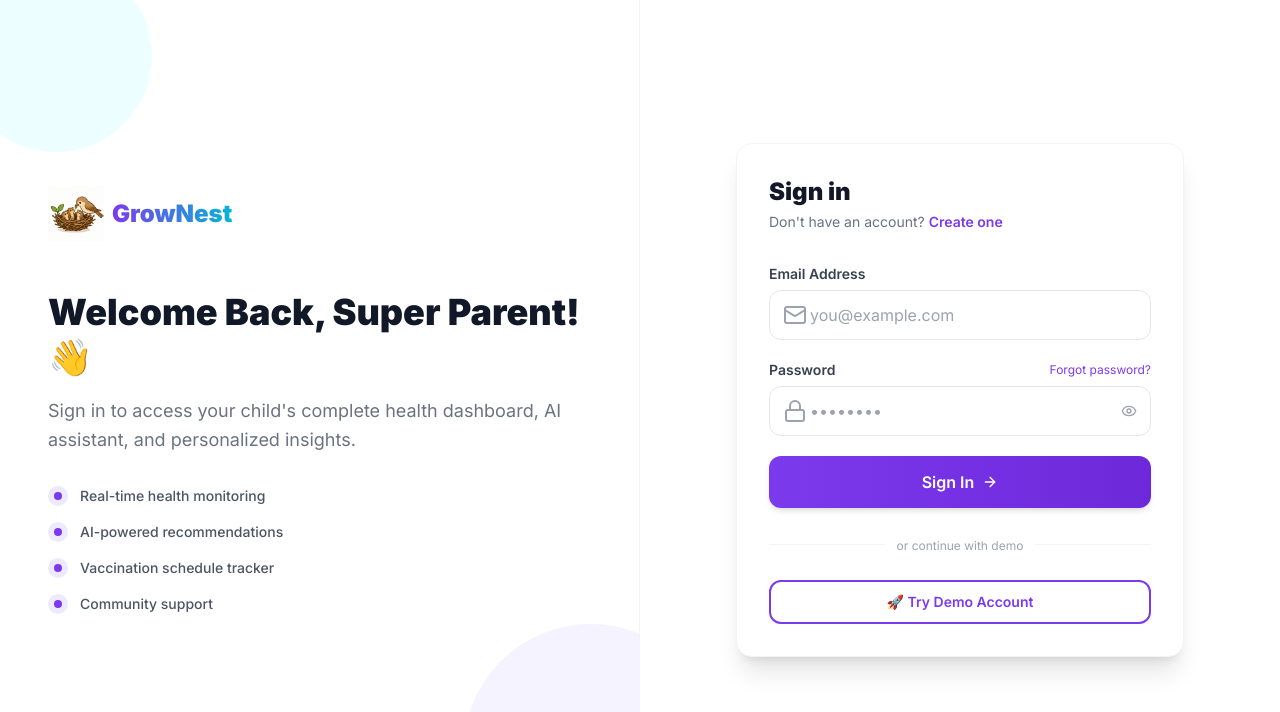
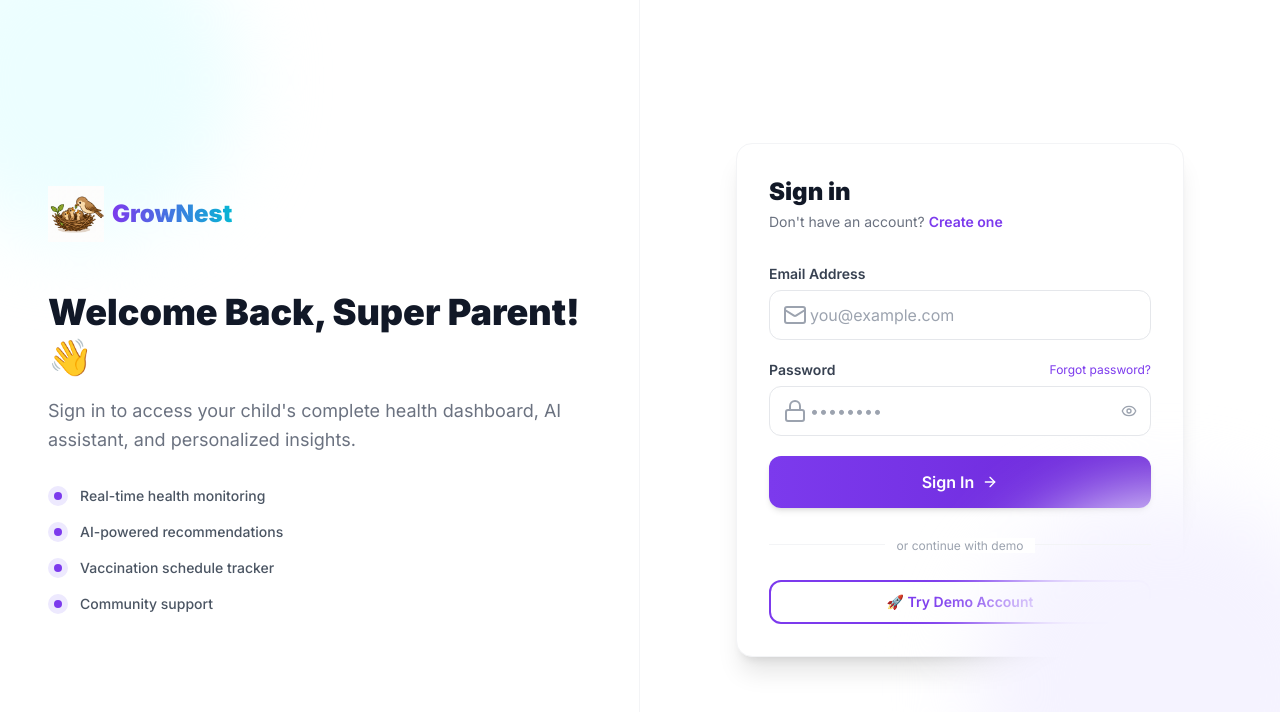
Before and after one commit to AJ987-geek/GrowNest-web, a React (Vite) app in the folder GrowNest-Frontend/: page /login in a window 1280 px wide. Shown: the top 712 px of the page. Built offline with nearby package versions, Linux system fonts and the light colour scheme.

Commit message:
Expand decorative circles across entire page

```diff
--- a/GrowNest-Frontend/src/pages/Login.jsx
+++ b/GrowNest-Frontend/src/pages/Login.jsx
@@ -65,10 +65,14 @@ export default function Login() {
     }
   };
   return (
-    <div className="min-h-screen flex bg-white dark:bg-gray-900">
+    <div className="min-h-screen flex relative overflow-hidden bg-white dark:bg-gray-900">
+      {/* Decorative circles for the entire page */}
+      <div className="absolute -bottom-20 -right-20 w-96 h-96 rounded-full bg-primary-50 dark:bg-gray-800/30 blur-2xl" />
+      <div className="absolute -top-20 -left-20 w-80 h-80 rounded-full bg-teal-50 dark:bg-gray-800/30 blur-2xl" />
+
       {/* Left panel */}
-      <div className="hidden lg:flex lg:w-1/2 relative overflow-hidden border-r border-gray-100 dark:border-gray-800">
-        <div className="relative z-10 flex flex-col justify-center px-12 text-gray-900 dark:text-white">
+      <div className="hidden lg:flex lg:w-1/2 relative z-10 border-r border-gray-100 dark:border-gray-800">
+        <div className="flex flex-col justify-center px-12 text-gray-900 dark:text-white w-full">
           <Link to="/" className="flex items-center gap-2 mb-12">
             <img src="/logo.png" alt="GrowNest Logo" className="w-14 h-14 object-cover" />
             <span className="text-2xl font-black gradient-text">GrowNest</span>
@@ -88,9 +92,6 @@ export default function Login() {
             ))}
           </div>
         </div>
-        {/* Decorative circles */}
-        <div className="absolute -bottom-20 -right-20 w-64 h-64 rounded-full bg-primary-50 dark:bg-gray-800/50" />
-        <div className="absolute -top-10 -left-10 w-48 h-48 rounded-full bg-teal-50 dark:bg-gray-800/50" />
       </div>
 
       {/* Right panel */}
```
